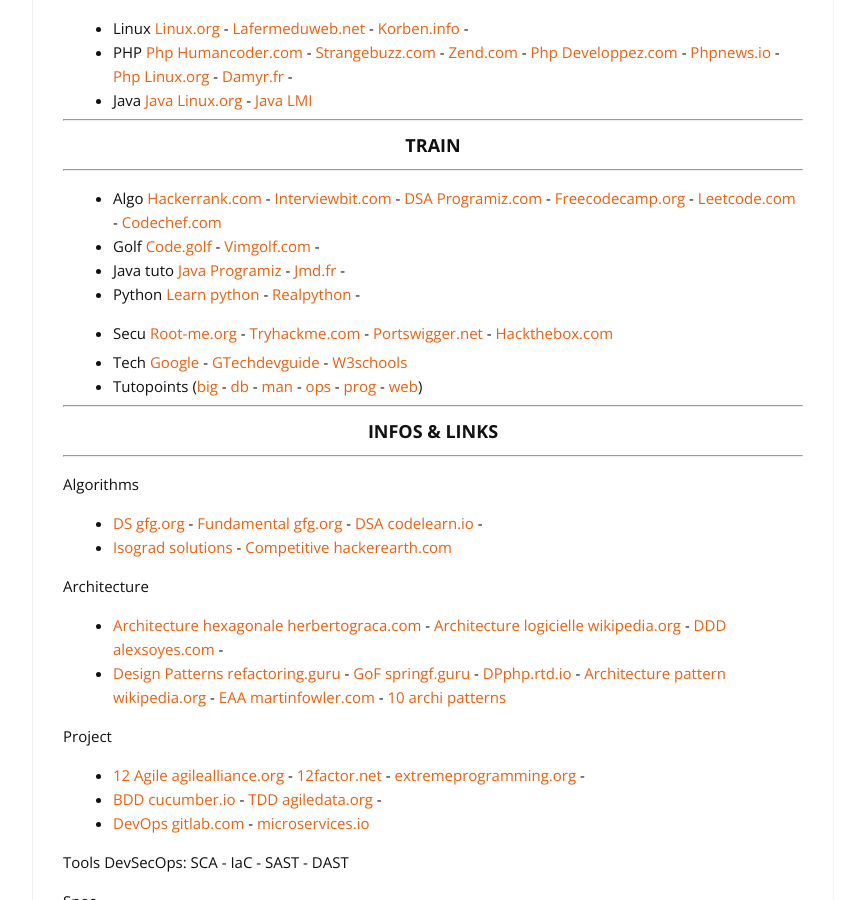
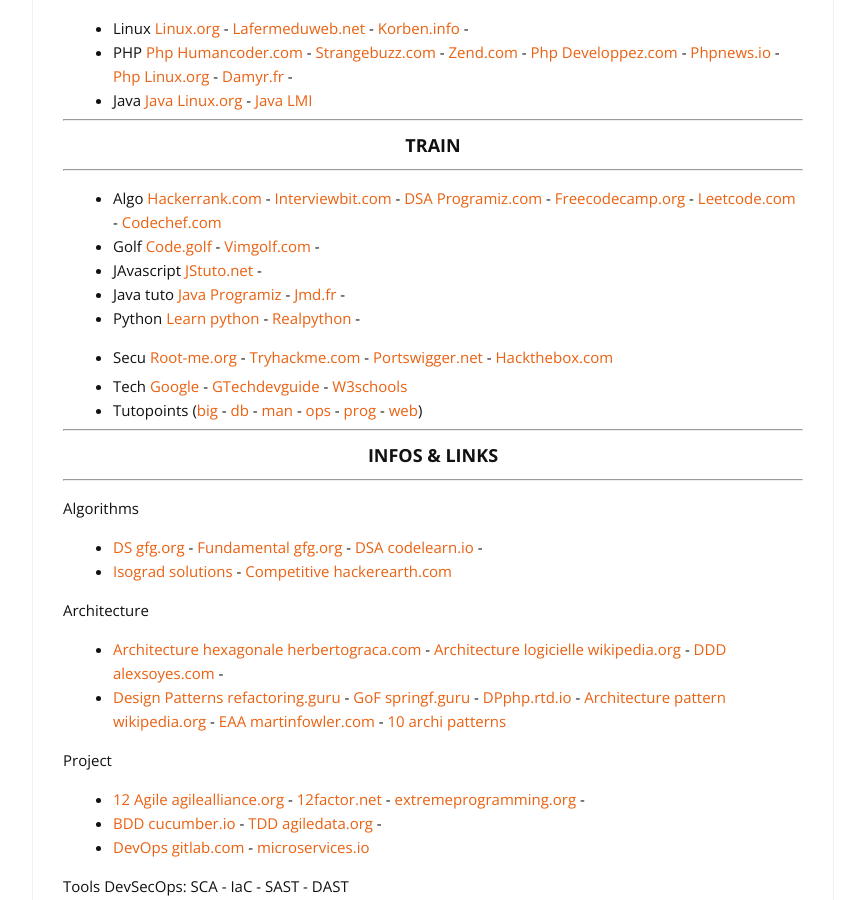
Before and after one commit to cylmat/cylmat.github.io, a Jekyll site: the page built from _pages/USEFUL.md, in a window 1280 px wide and 900 px high, scrolled down 364 px. Shown: the whole window, without its empty margins (207-1072 px from the left). Built offline with Jekyll 4.4.1, drawn with Linux system fonts in a browser that asks for light colours; nearby versions of some CDN libraries.

Commit message:
Update USEFUL.md

```diff
--- a/_pages/USEFUL.md
+++ b/_pages/USEFUL.md
@@ -24,6 +24,7 @@
 
 * Algo [Hackerrank.com](https://www.hackerrank.com) - [Interviewbit.com](https://www.interviewbit.com/courses/programming) - [DSA Programiz.com](https://www.programiz.com/dsa) - [Freecodecamp.org](https://www.freecodecamp.org/learn) - [Leetcode.com](https://leetcode.com/explore) - [Codechef.com](https://www.codechef.com)
 * Golf [Code.golf](https://code.golf) - [Vimgolf.com](https://www.vimgolf.com) -
+* JAvascript [JStuto.net](https://www.javascripttutorial.net/es6/) -
 * Java tuto [Java Programiz](https://www.programiz.com/java-programming) - [Jmd.fr](https://www.jmdoudoux.fr/accueil_java.htm) -
 * Python [Learn python](https://www.learnpython.org) - [Realpython](https://realpython.com) -
 * Secu [Root-me.org](https://www.root-me.org) - [Tryhackme.com](https://tryhackme.com) - [Portswigger.net](https://portswigger.net/web-security) - [Hackthebox.com](https://www.hackthebox.com)
```
